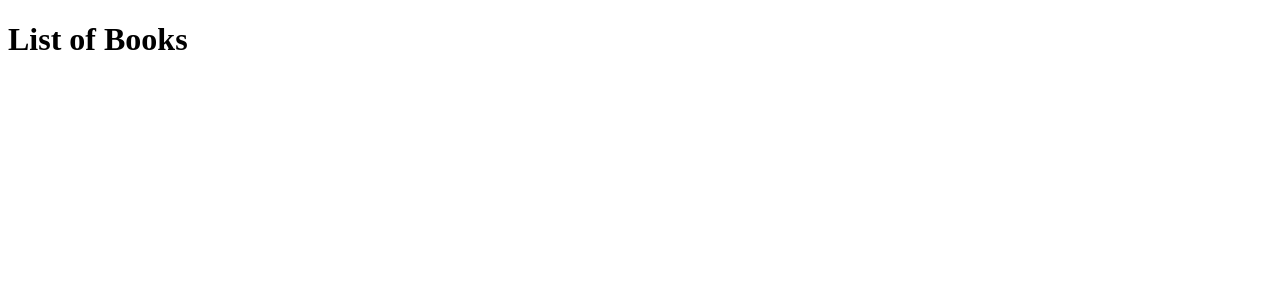
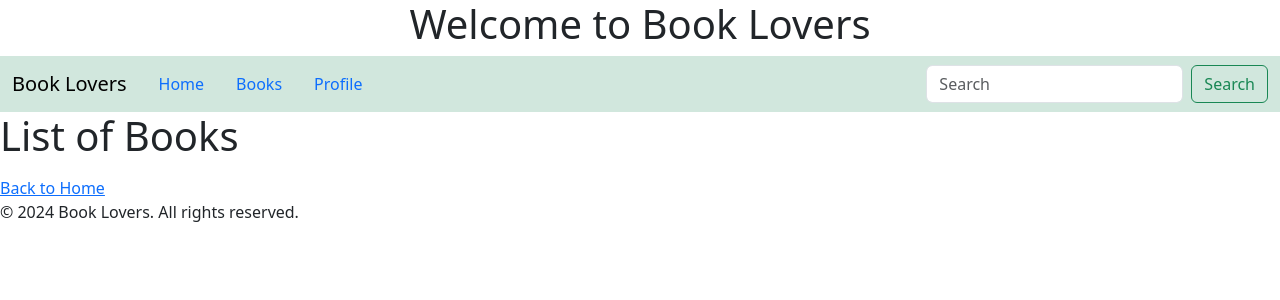
Before and after one commit to Zhmurik/BookLovers, a Django app: page /books/ in a window 1280 px wide. Shown: the top 300 px of the page. Run offline with Django 3.2, Linux system fonts and the light colour scheme; data comes from the database, SQL or seed files in the repository.

Commit message:
upd base.html, footer.html etc.

```diff
--- a/mysite/book_check/templates/author_detail.html
+++ b/mysite/book_check/templates/author_detail.html
@@ -14,5 +14,6 @@
             <li>{{ book.title }}</li>
         {% endfor %}
     </ul>
+    <a href="{% url 'home' %}">Back to Home</a>
 </body>
 </html>
--- /dev/null
+++ b/mysite/book_check/templates/base.html
@@ -0,0 +1,50 @@
+<!DOCTYPE html>
+{% load static %}
+<html lang="en">
+<head>
+    <meta charset="UTF-8">
+    <meta name="viewport" content="width=device-width, initial-scale=1.0">
+    <title>{% block title %}Book Lovers{% endblock %}</title>
+    <link href="https://cdn.jsdelivr.net/npm/bootstrap@5.3.3/dist/css/bootstrap.min.css" rel="stylesheet" integrity="sha384-QWTKZyjpPEjISv5WaRU9OFeRpok6YctnYmDr5pNlyT2bRjXh0JMhjY6hW+ALEwIH" crossorigin="anonymous">
+    <link rel="stylesheet" href="{% static 'style.css' %}">
+
+</head>
+<body>
+    <header>
+        <h1 class="text-center">{% block header %}Welcome to Book Lovers{% endblock %}</h1>
+        <nav class="navbar navbar-expand-lg bg-body-tertiary bg-success-subtle text-success-emphasis">
+          <div class="container-fluid">
+            <a class="navbar-brand" href="#">Book Lovers</a>
+            <button class="navbar-toggler" type="button" data-bs-toggle="collapse" data-bs-target="#navbarSupportedContent" aria-controls="navbarSupportedContent" aria-expanded="false" aria-label="Toggle navigation">
+              <span class="navbar-toggler-icon"></span>
+            </button>
+            <div class="collapse navbar-collapse" id="navbarSupportedContent">
+                <ul class="nav justify-content-center">
+                        <li class="nav-item">
+                            <a class="nav-link active" aria-current="page" href="{% url 'home' %}">Home</a>
+                        </li>
+                        <li class="nav-item">
+                            <a class="nav-link" href="{% url 'book-list' %}">Books</a>
+                        </li>
+                        <li class="nav-item">
+                            <a class="nav-link" href="{% url 'profile' %}">Profile</a>
+                        </li>
+                </ul>
+                <form class="d-flex ms-auto" role="search">
+                    <input class="form-control me-2" type="search" placeholder="Search" aria-label="Search">
+                    <button class="btn btn-outline-success" type="submit">Search</button>
+                </form>
+            </div>
+          </div>
+        </nav>
+    </header>
+
+    <main>
+        {% block content %}{% endblock %}
+    </main>
+
+    <footer>
+        {% include 'footer.html' %}
+    </footer>
+</body>
+</html>
--- a/mysite/book_check/templates/book_list.html
+++ b/mysite/book_check/templates/book_list.html
@@ -1,3 +1,7 @@
+{% extends 'base.html' %}
+{% load static %}
+
+{% block content %}
 <!DOCTYPE html>
 <html lang="en">
 <head>
@@ -22,11 +26,12 @@
                 })
                 .catch(error => console.error('Error fetching books:', error));
         });
-
     </script>
 </head>
 <body>
     <h1>List of Books</h1>
     <ul id="book-list"></ul>
+    <a href="{% url 'home' %}">Back to Home</a>
 </body>
 </html>
+{% endblock %}
--- /dev/null
+++ b/mysite/book_check/templates/footer.html
@@ -0,0 +1,3 @@
+<div class="footer">
+    <p>&copy; 2024 Book Lovers. All rights reserved.</p>
+</div>
--- a/mysite/book_check/templates/profile.html
+++ b/mysite/book_check/templates/profile.html
@@ -1,3 +1,7 @@
+{% extends 'base.html' %}
+{% load static %}
+
+{% block content %}
 <!DOCTYPE html>
 <html lang="en">
 <head>
@@ -12,5 +16,7 @@
             <li>{{ book.title }} - {{ book_author }}</li>
         {% endfor %}
     </ul>
+
 </body>
 </html>
+{% endblock %}
--- a/mysite/book_check/urls.py
+++ b/mysite/book_check/urls.py
@@ -1,9 +1,10 @@
 from django.contrib import admin
 from django.urls import path, include
 
-from .views import BookView, SingleBookView, BookListView, profile, author_detail
+from .views import BookView, SingleBookView, BookListView, profile, author_detail, home
 
 urlpatterns = [
+    path('', home, name='home'),
     path('books/', BookListView.as_view(), name='book-list'),
     path('api/book/', BookView.as_view(), name='book_list-api'),
     path('api/book/<int:pk>', SingleBookView.as_view()),
--- a/mysite/book_check/views.py
+++ b/mysite/book_check/views.py
@@ -30,3 +30,7 @@ def profile(request):
 def author_detail(request, author_id):
     author = get_object_or_404(Author, id=author_id)
     return render(request, 'author_detail.html', {'author': author})
+
+
+def home(request):
+    return render(request, 'home.html')
--- a/mysite/mysite/settings.py
+++ b/mysite/mysite/settings.py
@@ -120,3 +120,6 @@ USE_TZ = True
 # https://docs.djangoproject.com/en/2.2/howto/static-files/
 
 STATIC_URL = '/static/'
+STATICFILES_DIRS = [
+    os.path.join(BASE_DIR, 'static'),
+]
--- /dev/null
+++ b/mysite/static/style.css
@@ -0,0 +1,6 @@
+html {
+  box-sizing: border-box;
+}
+*, *:before, *:after {
+  box-sizing: inherit;
+}
```
Also changed, not shown: mysite/book_check/templates/home.html (added, +11 -0 lines).
